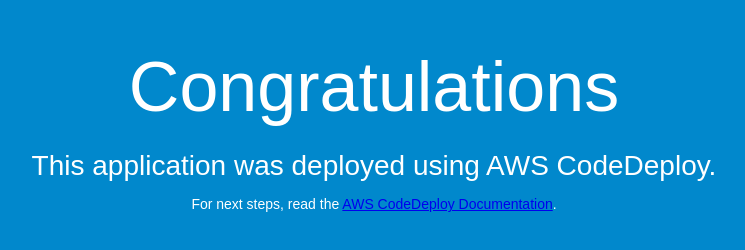
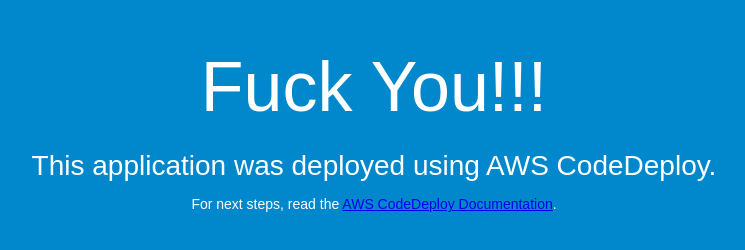
Before and after one commit to gregonometry/codedeploytest, a plain HTML site: page index.html in a window 1280 px wide. Shown: the whole page, without its empty margins (266-1011 px from the left). Drawn offline with Linux system fonts and the light colour scheme.

Commit message:
Changed some stuff

```diff
--- a/index.html
+++ b/index.html
@@ -26,7 +26,7 @@
 </head>
 <body>
   <div align="center">
-    <h1>Congratulations</h1>
+    <h1>Fuck You!!!</h1>
     <h2>This application was deployed using AWS CodeDeploy.</h2>
     <p>For next steps, read the <a href="http://aws.amazon.com/documentation/codedeploy">AWS CodeDeploy Documentation</a>.</p>
   </div>
```
